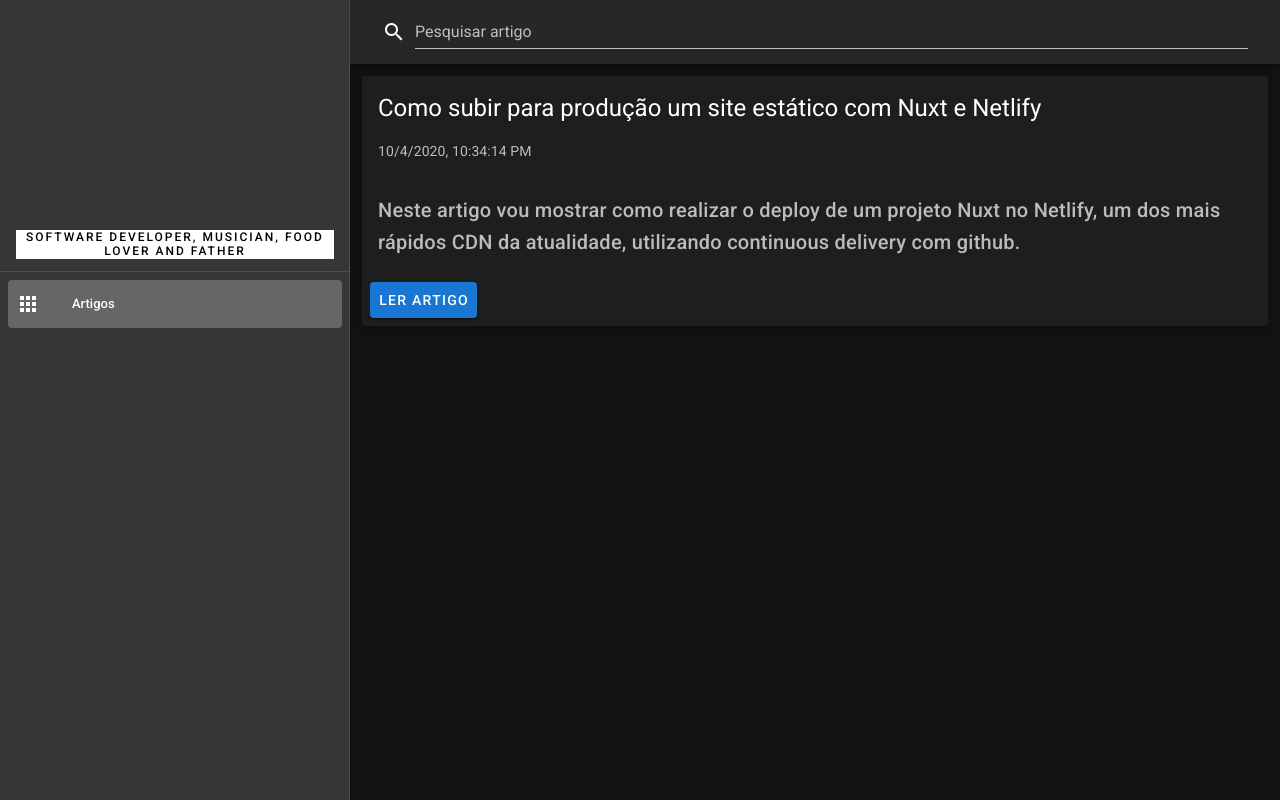
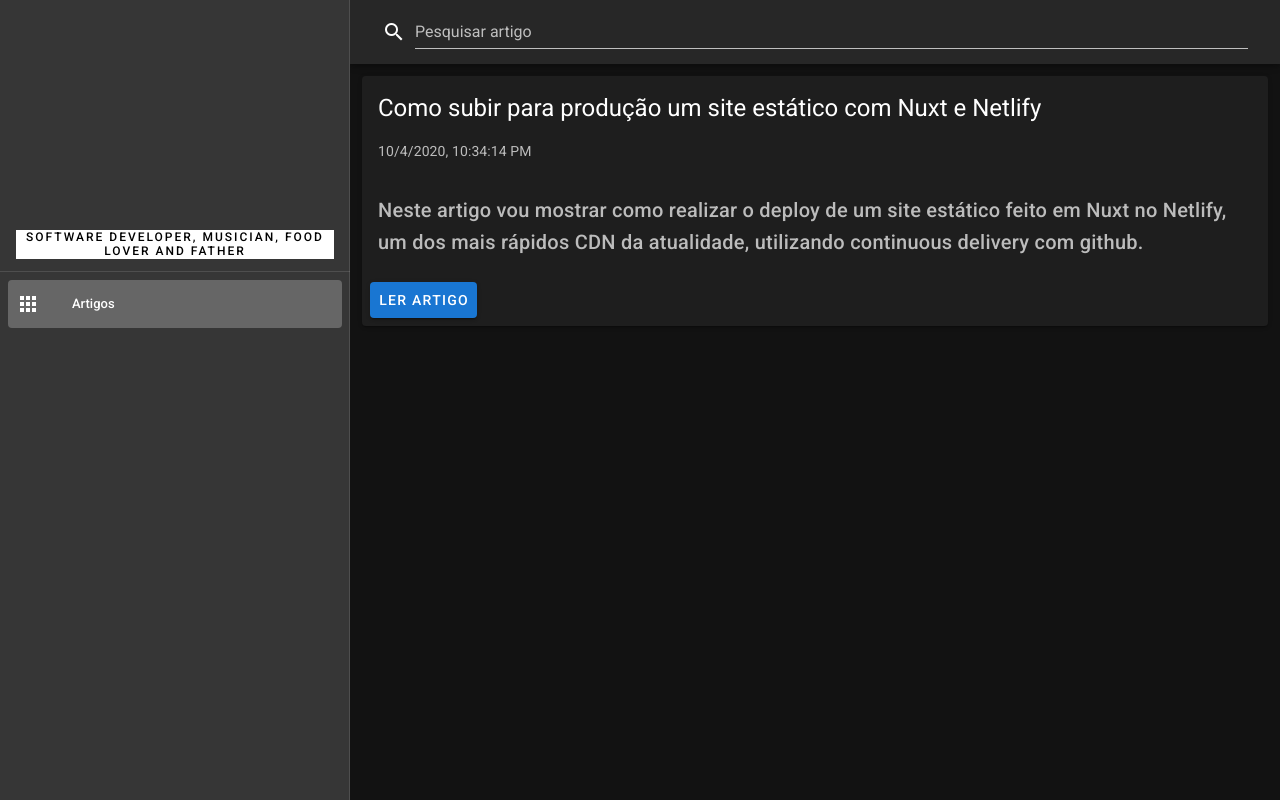
Before and after one commit to rof20004/blog, a Nuxt app: page / in a window 1280 px wide. Built offline with nearby package versions, Linux system fonts and the light colour scheme.

Commit message:
Alteração descrição de post

```diff
--- a/pages/index.vue
+++ b/pages/index.vue
@@ -51,7 +51,7 @@
           uuid: '8d262e87-836c-415c-afe5-9e13381223df',
           title: 'Como subir para produção um site estático com Nuxt e Netlify',
           date: '2020-10-04T22:34:14.839Z',
-          description: 'Neste artigo vou mostrar como realizar o deploy de um projeto Nuxt no Netlify, um dos mais rápidos CDN da atualidade, utilizando continuous delivery com github.',
+          description: 'Neste artigo vou mostrar como realizar o deploy de um site estático feito em Nuxt no Netlify, um dos mais rápidos CDN da atualidade, utilizando continuous delivery com github.',
           path: '/articles/8d262e87-836c-415c-afe5-9e13381223df'
         }
       ]
```
